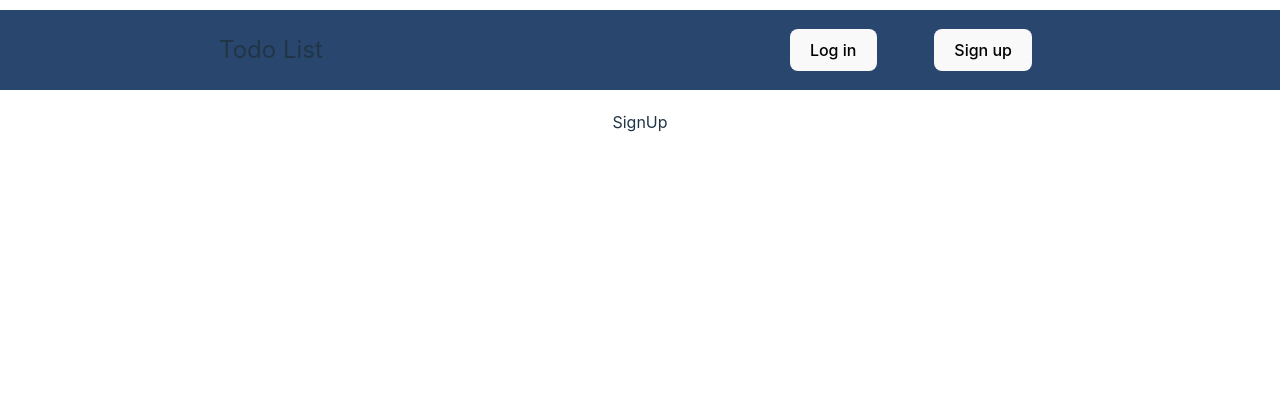
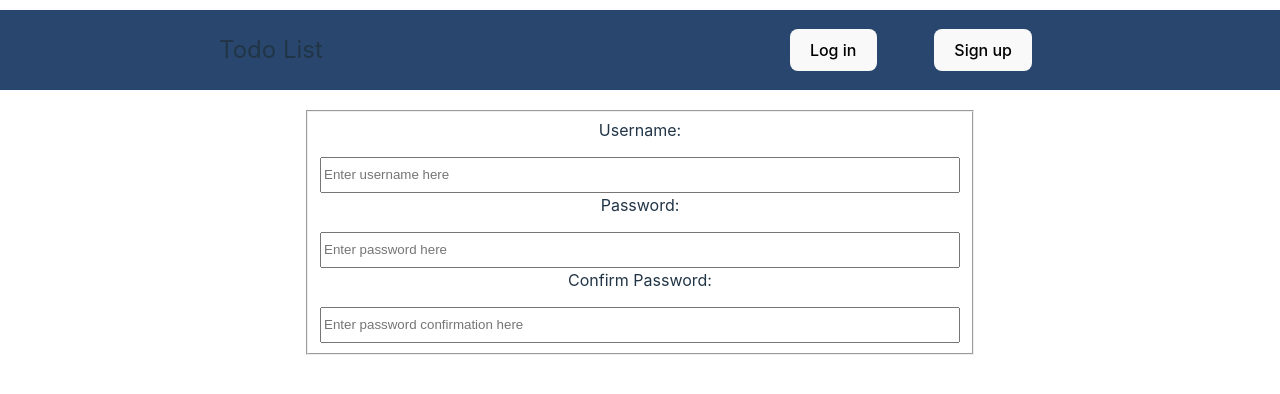
Before and after one commit to Moontoast435/vite-test-project, a React (Vite) app in the folder vite-test-project/: page /signup in a window 1280 px wide. Shown: the top 394 px of the page. Built offline with nearby package versions, Linux system fonts and the light colour scheme.

Commit message:
add elements to sign up form and styling

```diff
--- a/vite-test-project/src/Pages/SignUp/SignUp.tsx
+++ b/vite-test-project/src/Pages/SignUp/SignUp.tsx
@@ -1,5 +1,33 @@
 import React from "react";
+import "./styles.css";
 
 export default function SignUp() {
-  return <div>SignUp</div>;
+  return (
+    <>
+      <div className="signup-container">
+        <form>
+          <fieldset className="signUpFieldset">
+            <label htmlFor="signupUsernameInput">Username: </label>
+            <input
+              id="signupUsernameInput"
+              type="text"
+              placeholder="Enter username here"
+            ></input>
+            <label htmlFor="signupPasswordInput">Password: </label>
+            <input
+              id="signupPasswordInput"
+              type="password"
+              placeholder="Enter password here"
+            ></input>
+            <label htmlFor="signupPasswordInput">Confirm Password: </label>
+            <input
+              id="signupConfirmPasswordInput"
+              type="password"
+              placeholder="Enter password confirmation here"
+            ></input>
+          </fieldset>
+        </form>
+      </div>
+    </>
+  );
 }
--- /dev/null
+++ b/vite-test-project/src/Pages/SignUp/styles.css
@@ -0,0 +1,16 @@
+.signUpFieldset {
+  display: flex;
+  flex-direction: column;
+  width: 50%;
+}
+
+form {
+  display: flex;
+  align-items: center;
+  justify-content: center;
+}
+
+input {
+  height: 30px;
+  margin-top: 15px;
+}
```
